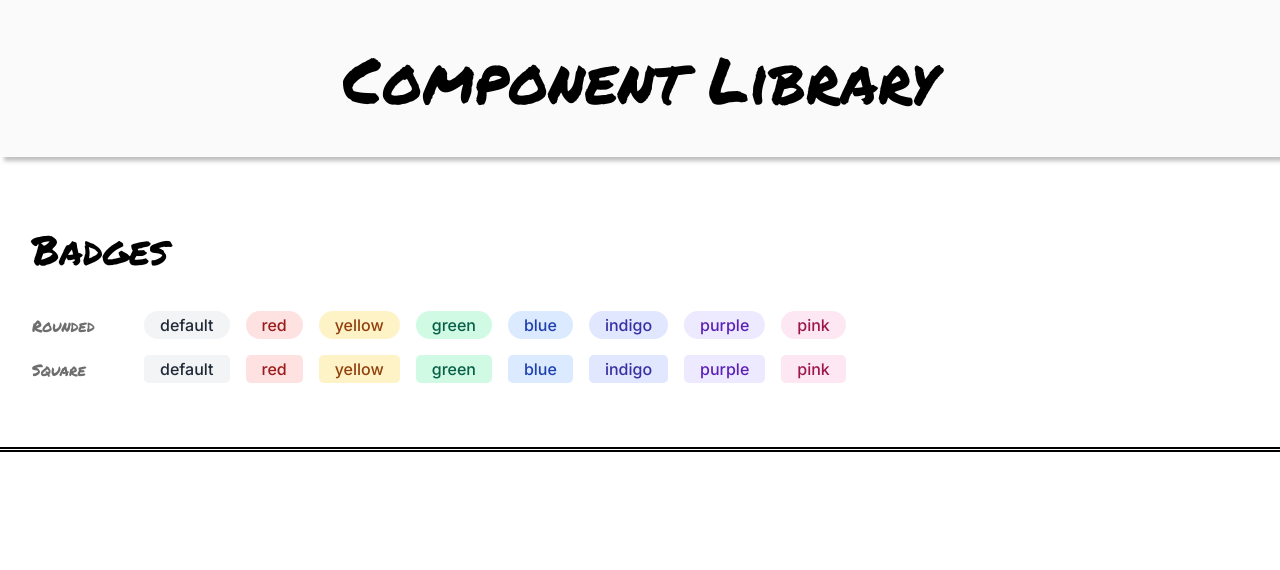
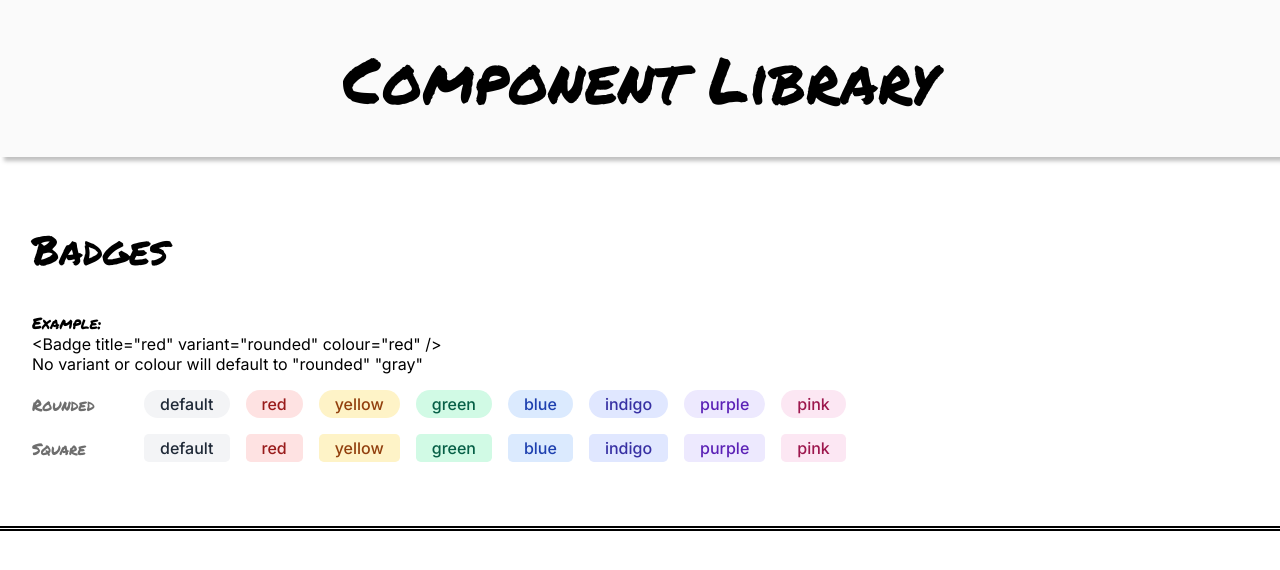
Before and after one commit to Tyriol/component-library, a React (Vite) app: page / in a window 1280 px wide. Shown: the top 570 px of the page. Built offline with nearby package versions, Linux system fonts and the light colour scheme.

Commit message:
add an example text to show how to use it

```diff
--- a/src/App.tsx
+++ b/src/App.tsx
@@ -11,6 +11,11 @@ function App() {
       </header>
       <main>
         <Section title="Badges">
+          <div>
+            <h3>Example:</h3>
+            <p>{`<Badge title="red" variant="rounded" colour="red" />`}</p>
+            <p>No variant or colour will default to "rounded" "gray"</p>
+          </div>
           <SectionRow rowTitle="Rounded">
             <Badge title="default" variant="rounded" />
             <Badge title="red" variant="rounded" colour="red" />
```
